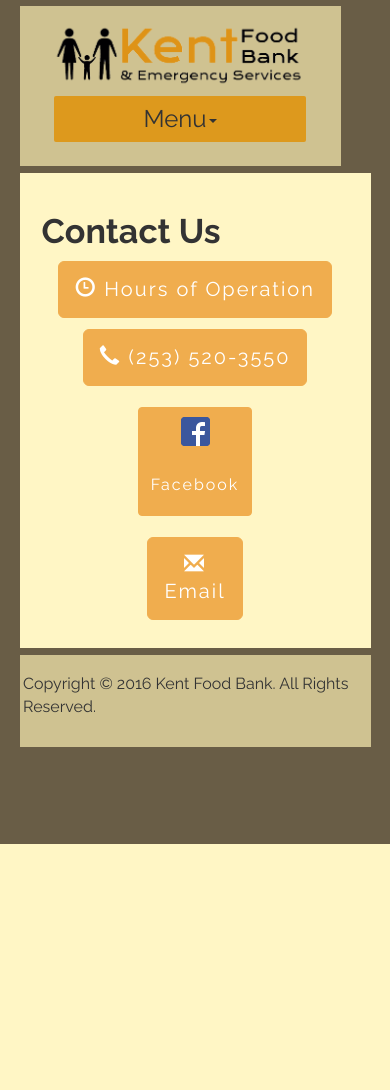
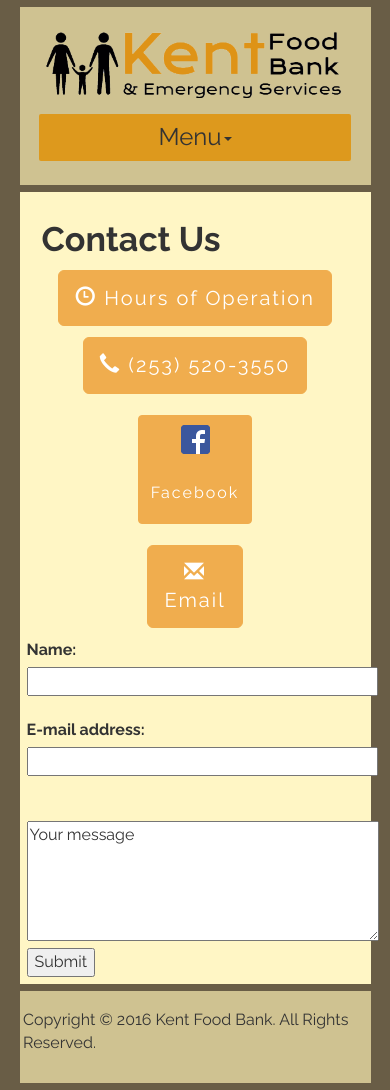
Before and after one commit to GRIT305-Team-Binary/IT305-Team-Binary-Food-Bank-Website, a PHP site: page /Site/contactus.php in a window 390 px wide. Before the commit the page ends 844 px from the top, so only its background shows below. Run offline with PHP 8.4, Linux system fonts and the light colour scheme; some libraries are stand-ins or nearby versions.

Commit message:
Tweaks made during Team Binary Meeting 2/1

```diff
--- a/Sprint 1/Site/calendar.php
+++ b/Sprint 1/Site/calendar.php
@@ -16,7 +16,7 @@
                 </div>
                 <div class="panel-body"> -->
                     <!-- Option #2 for Header -->
-                    <br><p id="hoursOperation">Hours of Operation</p>
+                    <br><div class="title"><h4>Hours of Operation</h4></div>
 
                     <h3>Food Bank</h3>
                     <p><span class="dayOfWeek">Tuesday, Wednesday, Friday</span><br>
--- a/Sprint 1/Site/contactus.php
+++ b/Sprint 1/Site/contactus.php
@@ -29,7 +29,7 @@
                 <!-- Facebook Page -->
                 <p btn btn-warning> <span class="btn btn-warning facebook-hours">
 				<span class="glyphicon"><img src="startbootstrap-small-business-1.0.4/images/FB-f-Logo__blue_29.png" class="img-responsive" alt="facebook"></span>
-					<a class="defaultLink" href="http://facebook.com/kentfoodbank">
+					<a class="defaultLink" href="http://facebook.com/kentfoodbank" target="_blank">
 					<span class="hidden-xs">facebook.com/kentfoodbank</span>
 					<span class="visible-xs">Facebook</span>
 					</a>
@@ -49,6 +49,21 @@
          </div>
         <div class="row">
             <!-- Contact Form -->
+			<form action="POST" action="#">
+				<label>Name:</label><br>
+				<input name="name" class="input" type="text" value="" size="40"><br><br>
+
+				<label>E-mail address:</label><br>
+				<input name="email" class="input" type="text" value="" size="40"><br><br>
+
+				<label></label>
+				<textarea name="message" class="input" rows="5" cols="40">Your message
+				</textarea><br>
+
+				<input type="submit" value="Submit">
+			</form>
+
+
         </div>
     </div>
 	</div>
--- a/Sprint 1/Site/css/styles.css
+++ b/Sprint 1/Site/css/styles.css
@@ -17,11 +17,15 @@
     font-size: 80%;
 }
 
-p#hoursOperation {
+.title {
+    font-size: 100%;
+    color: white;
     text-align: center;
-    text-transform: uppercase;
-    font-weight: lighter;
-    letter-spacing: 2px;
+    /*text-transform: uppercase;
+    letter-spacing: 1px;*/
+    background-color: #f0ad4e;
+    border-radius: 5px;
+    padding: 1px;
 }
 
 .defaultLink {
@@ -35,7 +39,7 @@
     width: 100%;
 }
 .main {
-    padding: 5% 2%;
+    padding: 2% 2%;
     background-color: #FFF6C5;
     margin: 2% auto;
     width: 100%;
@@ -216,7 +220,7 @@
 
 #logo img{
   position: relative;
-  max-width:250px;
+  max-width:300px;
   display: block;
   right:12%;
 
@@ -224,7 +228,7 @@
 
 
   #navEl{
-    font-size: 1.2em;
+    font-size: 1em;
     color: black;
   }
 
@@ -252,16 +256,16 @@
        text-align: center;
        padding-bottom: 15px;
        color: black;
-       font-size: 3em;
+       font-size: 2.5em;
      }
 
      #navEl{
-       font-size: 1.5em;
+       font-size: 1em;
        color: black;
      }
 
      #logo img {
-       max-width:300px;
+       max-width:325px;
        position: relative;
        display: block;
        right:12%;
--- a/Sprint 1/Site/includes/header.inc.php
+++ b/Sprint 1/Site/includes/header.inc.php
@@ -26,16 +26,16 @@
         <script src="https://oss.maxcdn.com/libs/respond.js/1.4.2/respond.min.js"></script>
     <![endif]-->
 
-    <div class="container">
+    <div class="container-fluid head">
       <!---Top of the page-->
 
-    <div class="row head">
+    <div class="row">
         <div id="logo" class="col-sm-3 col-xs-12">
             <a href="index.php" class="navbar-brand" ><img alt="This is the logo" src="images/logo-transparent.png" ></a>
         </div>
 
       <div class="col-md-8 col-sm-9 col-xs-12 navbar center-block">
-          <div class="container"><!--Centers Nav On Headers-->
+          <div class="container-fluid"><!--Centers Nav On Headers-->
 
             <button class="navbar-toggle" data-toggle="collapse" data-target=".navHeaderCollapse" >Menu<span class="caret"></span></button>
             <div class="collapse navbar-collapse navHeaderCollapse">
@@ -44,11 +44,11 @@
                   <li class="nav"><a href="contribute.php"><i class="fa fa-users fa-3x"></i><span id="navEl">Contribute</span></a></li>
                   <li class="nav"><a href="gethelp.php"><i class="fa fa-cutlery fa-3x"></i><span id="navEl">Get Help</span></a></li>
                   <li class="nav"><a href="calendar.php"><i class="fa fa-calendar fa-3x"></i><span id="navEl">Calendar</span></a></li>
-                  <li class="nav"><a href="https://goo.gl/maps/r75mDcuyd2J2" target="_blank"><i class="fa fa-map-marker fa-3x"></i><span id="navEl">Location</span></a></li>
+                  <li class="nav"><a href="location.php"><i class="fa fa-map-marker fa-3x"></i><span id="navEl">Location</span></a></li>
                   <li class="nav"><a href="contactus.php"><i class="fa fa-phone-square fa-3x"></i><span id="navEl">Contact Us</span></a></li>
               </ul>
             </div>
-        </div>
+          </div>
     </div>
 
     <div class="col-md-1 hidden-sm hidden-xs">
--- a/Sprint 1/Site/index.php
+++ b/Sprint 1/Site/index.php
@@ -78,7 +78,7 @@
                                 <!-- Wrapper for carousel items -->
                                 <div class="carousel-inner">
                                     <div class="item active">
-                                        <img  class="img-responsive" src="images/visit.png" alt="First Slide">
+                                        <img  class="img-responsive" src="images/visit-borderless.png" alt="First Slide">
                                     </div>
                                     <div class="item ">
                                         <img  class="img-responsive" src="images/slide1.png" alt="Second Slide">
```
Also changed, not shown: Sprint 1/Site/gethelp.php (+6 -4 lines), Sprint 1/Site/images/visit-borderless.png (added).
